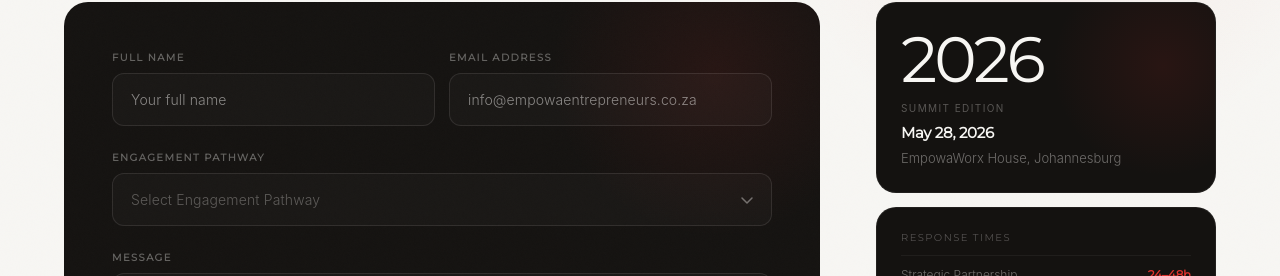
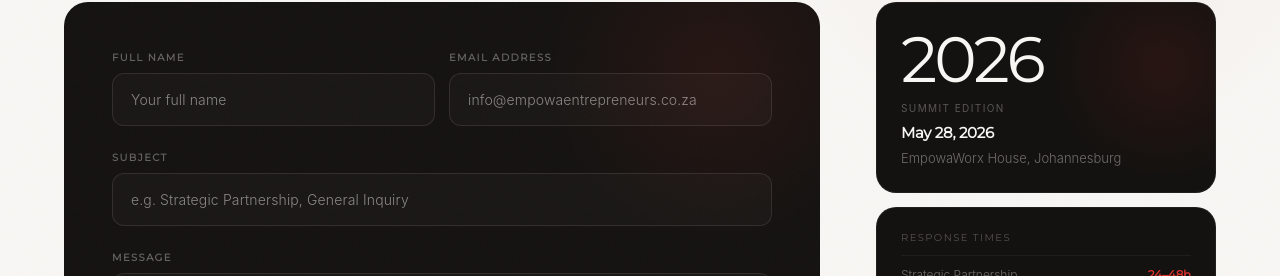
Before and after one commit to brandfocal/empowaentrepreneurs, a React (Vite) app: page /contact in a window 1280 px wide. Shown: the part 3189-3465 px from the top of the page. Built offline with nearby package versions, Linux system fonts and the light colour scheme.

Commit message:
refactor: Update Contact Form pathway to subject field to match Gravity Forms mapping

```diff
--- a/src/components/generated/ContactPage.tsx
+++ b/src/components/generated/ContactPage.tsx
@@ -1735,28 +1735,9 @@ const ContactDetailsSection = () => {
 type FormData = {
   name: string;
   email: string;
-  pathway: string;
+  subject: string;
   message: string;
 };
-const PATHWAY_OPTIONS = [{
-  value: '',
-  label: 'Select Engagement Pathway'
-}, {
-  value: 'strategic',
-  label: 'Strategic Partnership'
-}, {
-  value: 'investor',
-  label: 'Investor Relations'
-}, {
-  value: 'founder',
-  label: 'Entrepreneurial Growth'
-}, {
-  value: 'media',
-  label: 'Media & Press'
-}, {
-  value: 'general',
-  label: 'General Inquiry'
-}];
 const RESPONSE_TIMES = [{
   id: 'rt-1',
   label: 'Strategic Partnership',
@@ -1785,7 +1766,7 @@ const InquiryFormSection = () => {
   const [formData, setFormData] = useState<FormData>({
     name: '',
     email: '',
-    pathway: '',
+    subject: '',
     message: ''
   });
   const [submitted, setSubmitted] = useState(false);
@@ -1816,7 +1797,7 @@ const InquiryFormSection = () => {
           "3.3": firstName,
           "3.6": lastName,
           "5": formData.email,
-          "23": formData.pathway,
+          "23": formData.subject,
           "24": formData.message
         })
       });
@@ -2021,37 +2002,8 @@ const InquiryFormSection = () => {
                 </div>
 
                 <div>
-                  <label htmlFor="contact-pathway" style={labelStyle}>Engagement Pathway</label>
-                  <div style={{
-                position: 'relative'
-              }}>
-                    <select id="contact-pathway" value={formData.pathway} onChange={e => handleChange('pathway', e.target.value)} onFocus={() => setFocused('pathway')} onBlur={() => setFocused(null)} style={{
-                  ...inputStyle('pathway'),
-                  appearance: 'none',
-                  WebkitAppearance: 'none',
-                  cursor: 'pointer',
-                  paddingRight: '48px',
-                  color: formData.pathway ? '#F7F6F3' : 'rgba(247,246,243,0.3)'
-                }}>
-                      {PATHWAY_OPTIONS.map(opt => <option key={opt.value} value={opt.value} style={{
-                    background: '#ffffff',
-                    color: '#141210'
-                  }}>
-                          {opt.label}
-                        </option>)}
-                    </select>
-                    <div aria-hidden="true" style={{
-                  position: 'absolute',
-                  right: '18px',
-                  top: '50%',
-                  transform: 'translateY(-50%)',
-                  pointerEvents: 'none'
-                }}>
-                      <svg width="14" height="14" viewBox="0 0 14 14" fill="none">
-                        <path d="M2 5L7 10L12 5" stroke="rgba(247,246,243,0.4)" strokeWidth="1.5" strokeLinecap="round" strokeLinejoin="round" />
-                      </svg>
-                    </div>
-                  </div>
+                  <label htmlFor="contact-subject" style={labelStyle}>Subject</label>
+                  <input id="contact-subject" type="text" placeholder="e.g. Strategic Partnership, General Inquiry" value={formData.subject} onChange={e => handleChange('subject', e.target.value)} onFocus={() => setFocused('subject')} onBlur={() => setFocused(null)} required style={inputStyle('subject')} />
                 </div>
 
                 <div>
```
